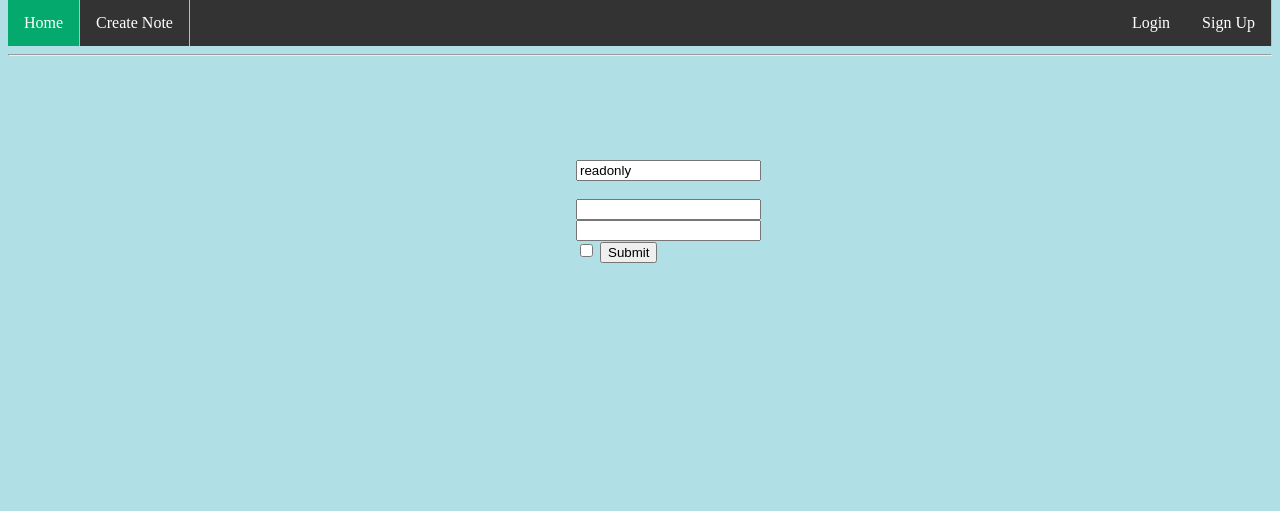
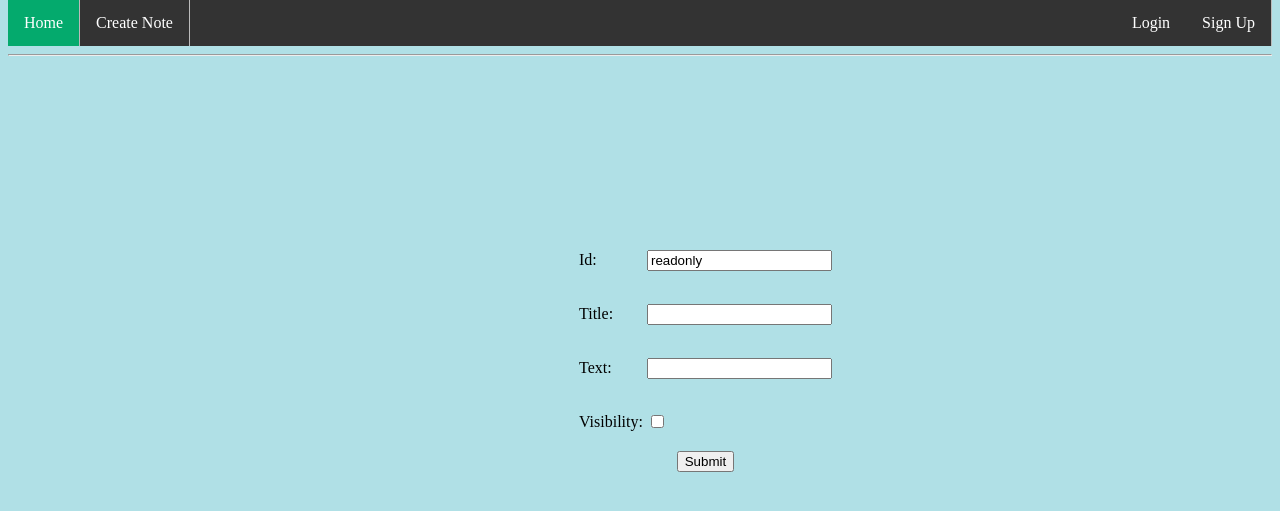
Before and after one commit to hussain021/react-django-practice, a Django app: template notes/notes_app/templates/notes_app/notes_edit.html in a window 1280 px wide. Shown: the part 240-751 px from the top of the page. Run offline with Django 3.2, Linux system fonts and the light colour scheme; the template is opened without the code that fills it, so the values that code supplies are empty.

Commit message:
First submission(2)

```diff
--- a/notes/notes_app/templates/notes_app/notes_edit.html
+++ b/notes/notes_app/templates/notes_app/notes_edit.html
@@ -3,10 +3,30 @@
     <hr>
     <form method="POST" class="form1" action = {% url 'edit' %}>
         {%  csrf_token  %}
-        <input type="text" id="id" name="id" value={{ id }} readonly><br><br>
-        <input type="text" id="note_title" name="note_title" maxlength="30" value="{{ note_title }}"><br>
-        <input type="text" id="note_text" name="note_text" maxlength="100" value="{{ note_text }}"><br>
-        <input type="checkbox" id="visibility" name="visibility" value="True">
-        <button type="submit">Submit</button>
+        <table>
+            <tr>
+                <td><p>Id:</p></td>
+                <td><input type="text" id="id" name="id" value={{ id }} readonly></td>
+            </tr>
+            <br>
+            <br>
+            <tr>
+                <td><p>Title:</p></td>
+                <td><input type="text" id="note_title" name="note_title" maxlength="30" value="{{ note_title }}"></td>
+            </tr>
+            <br>
+            <tr>
+                <td><p>Text:</p></td>
+                <td><input type="text" id="note_text" name="note_text" maxlength="100" value="{{ note_text }}"></td>
+            </tr>
+            <br>
+            <tr>
+                <td><p>Visibility:</p></td>
+                <td><input type="checkbox" id="visibility" name="visibility" value="True"></td>
+            </tr>
+            <tr>
+                <td colspan="2" style="text-align: center;"><button type="submit">Submit</button></td>
+            </tr>
+        </table>
     </form>
     {% endblock content %}
```
Also changed, not shown: notes/db.sqlite3.
